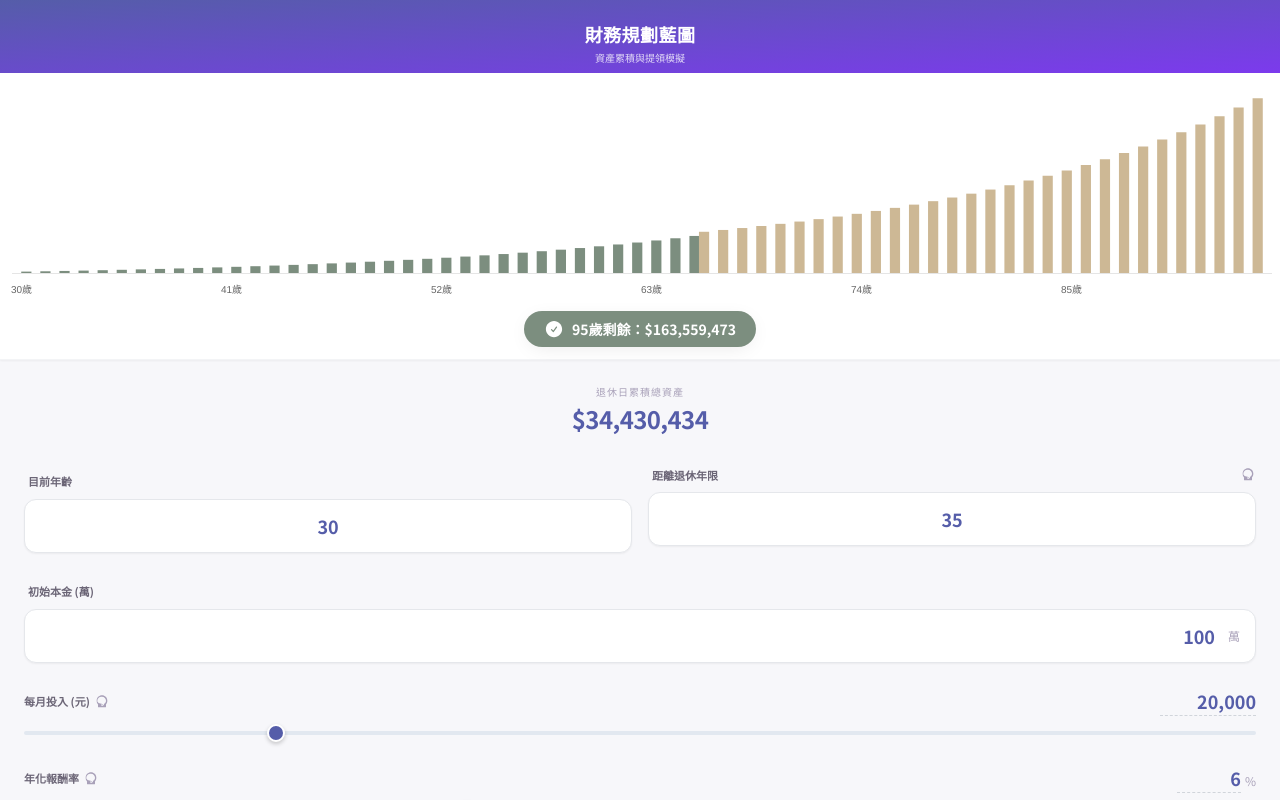
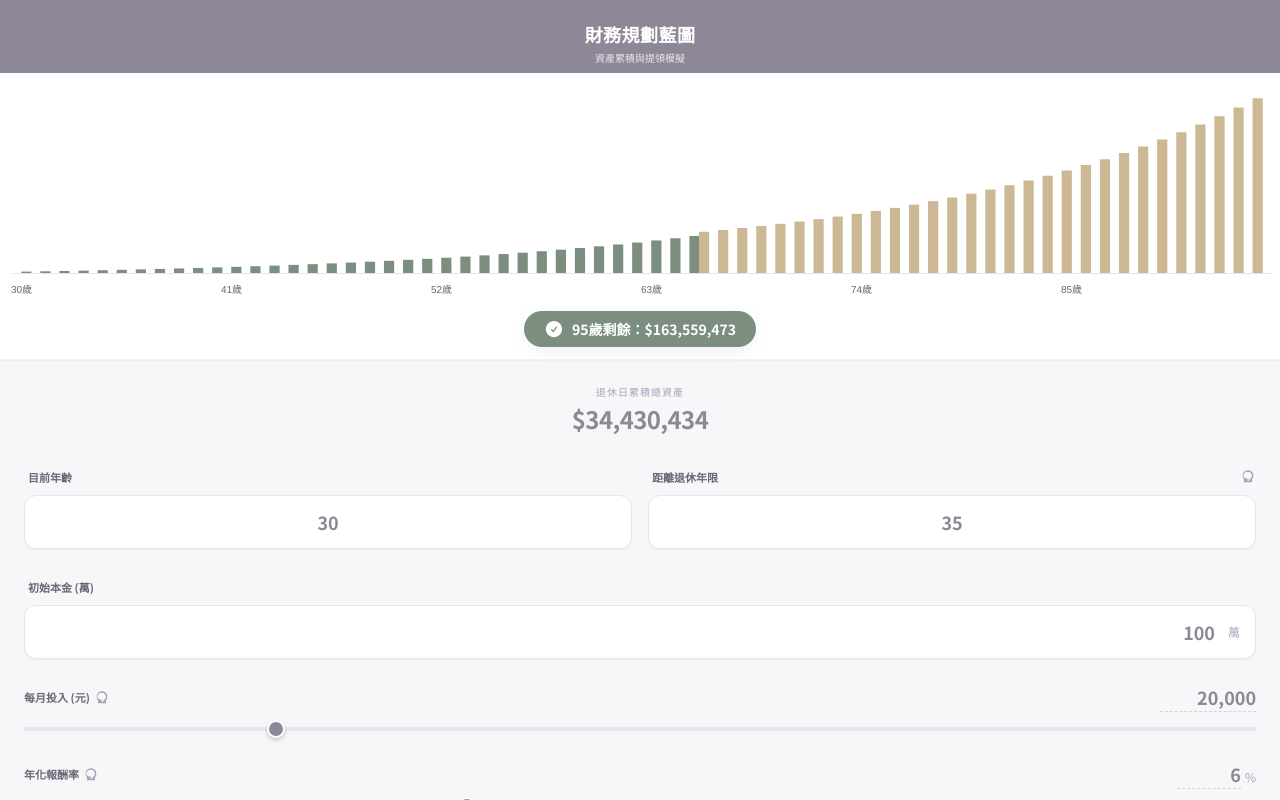
Before and after one commit to po-0512/personal-finance.-, a plain HTML site: page index.html in a window 1280 px wide. Drawn offline with nearby package versions, Linux system fonts and the light colour scheme.

Commit message:
格式沒對齊

```diff
--- a/index.html
+++ b/index.html
@@ -15,15 +15,18 @@
                     colors: {
                         morandi: {
                             bg: '#f7f7fa',
-                            text: '#6B6576',
-                            sub: '#A9A1B9',
-                            ideal: '#555DA9',
-                            real: '#ea580c'
+                            text: '#6B6576',    // 深灰紫 (內文)
+                            sub: '#A9A1B9',     // 淺灰紫 (次要)
+
+                            // [Updated] 理想模式主色 (灰紫)
+                            ideal: '#8E8797',
+                            // [Updated] 通膨模式主色 (柔和紅)
+                            real: '#CE6A6A'
                         },
                         chart: {
-                            acc: '#7C8E7F',
-                            dec: '#CDB895',
-                            inf: '#9B3B3B'
+                            acc: '#7C8E7F', // 綠
+                            dec: '#CDB895', // 金
+                            inf: '#9B3B3B'  // 深紅線
                         },
                         status: {
                             safe: '#7C8E7F',
@@ -74,7 +77,7 @@
 
     <div id="top-pane" class="flex-none h-[45%] bg-white relative z-20 flex flex-col shadow-sm border-b border-gray-100">
 
-        <header id="header-bg" class="pt-5 pb-2 text-center flex-none bg-gradient-to-br from-morandi-ideal to-[#7c3aed] text-white theme-transition">
+        <header id="header-bg" class="pt-5 pb-2 text-center flex-none bg-morandi-ideal text-white theme-transition">
             <h1 class="text-lg font-bold tracking-wide">財務規劃藍圖</h1>
             <p class="text-[10px] opacity-80 mt-0.5">資產累積與提領模擬</p>
         </header>
@@ -103,12 +106,14 @@
             <div class="space-y-6">
 
                 <div class="grid grid-cols-2 gap-4">
-                    <div class="space-y-2">
-                        <label class="text-[11px] font-bold text-morandi-text ml-1">目前年齡</label>
+                    <div class="space-y-2 flex flex-col">
+                        <div class="flex items-center h-5">
+                            <label class="text-[11px] font-bold text-morandi-text ml-1">目前年齡</label>
+                        </div>
                         <input type="text" inputmode="decimal" id="age-current" value="30" class="w-full bg-white border border-gray-200 rounded-xl px-3 py-3 text-center text-lg font-bold theme-text focus:outline-none focus:ring-1 focus:ring-current shadow-sm transition-colors" onblur="handleInputBlur(this)" onfocus="handleInputFocus(this)">
                     </div>
-                    <div class="space-y-2">
-                        <div class="flex items-center justify-between">
+                    <div class="space-y-2 flex flex-col">
+                        <div class="flex items-center justify-between h-5">
                             <label class="text-[11px] font-bold text-morandi-text ml-1">距離退休年限</label>
                             <button onclick="openModal('years')" class="icon-btn text-morandi-sub hover:text-current transition-colors"><svg xmlns="http://www.w3.org/2000/svg" viewBox="0 0 24 24" fill="currentColor" class="w-4 h-4"><path d="M12 2C7.58 2 4 5.58 4 10c0 2.03.69 3.9 1.85 5.4.11.14.15.32.15.5v3.1c0 .55.45 1 1 1h10c.55 0 1-.45 1-1v-3.1c0-.18.04-.36.15-.5C19.31 13.9 20 12.03 20 10c0-4.42-3.58-8-8-8zm1 16h-2v-1h2v1zm0-2h-2v-1h2v1zm-1-12c3.31 0 6 2.69 6 6 0 1.94-1.05 3.65-2.63 4.63-.35.22-.57.6-.57 1.02V17h-2.8v-1.35c0-.42-.22-.8-.57-1.02C6.05 13.65 5 11.94 5 10c0-3.31 2.69-6 6-6z"/></svg></button>
                         </div>
@@ -262,27 +267,27 @@
             const themeElements = document.querySelectorAll('.theme-text');
             const iconBtns = document.querySelectorAll('.icon-btn');
 
-            const idealColor = '#555DA9';
-            const realColor = '#ea580c';
+            const idealColor = '#8E8797'; // [Updated]
+            const realColor = '#CE6A6A'; // [Updated]
 
             if (isInflationMode) {
                 // Real Mode
-                header.classList.remove('from-morandi-ideal', 'to-[#7c3aed]');
-                header.classList.add('from-[#ea580c]', 'to-[#c2410c]');
+                header.classList.remove('bg-morandi-ideal');
+                header.style.backgroundColor = realColor; // 直接強制改色
 
                 document.body.style.setProperty('--current-theme', realColor);
                 themeElements.forEach(el => el.style.color = realColor);
-                iconBtns.forEach(el => el.classList.add('hover:text-[#ea580c]'));
+                iconBtns.forEach(el => el.classList.add('hover:text-[#CE6A6A]'));
                 document.querySelectorAll('input[type=range]').forEach(el => el.style.color = realColor);
 
             } else {
                 // Ideal Mode
-                header.classList.remove('from-[#ea580c]', 'to-[#c2410c]');
-                header.classList.add('from-morandi-ideal', 'to-[#7c3aed]');
+                header.style.backgroundColor = idealColor;
+                header.classList.add('bg-morandi-ideal');
 
                 document.body.style.setProperty('--current-theme', idealColor);
                 themeElements.forEach(el => el.style.color = idealColor);
-                iconBtns.forEach(el => el.classList.remove('hover:text-[#ea580c]'));
+                iconBtns.forEach(el => el.classList.remove('hover:text-[#CE6A6A]'));
                 document.querySelectorAll('input[type=range]').forEach(el => el.style.color = idealColor);
             }
         }
@@ -305,8 +310,7 @@
             let dataReal = [];
 
             let currentAsset = principal;
-            // *修正點*：實質資產在第一年也需要被折現嗎？通常第一年=名目。但隨著時間 i 增加，分母變大。
-            // 這裡我們直接計算「該年度的購買力」。
+            let realScenarioAsset = principal;
 
             // 1. Accumulation
             for (let i = 0; i <= yearsToRetire; i++) {
@@ -314,9 +318,6 @@
                 dataAccumulate.push(currentAsset);
                 dataDecumulate.push(null);
 
-                // *修正點*：累積期也計算購買力折現
-                // 如果通膨率為 0 (未勾選)，則分母為 1，紅線與綠線重疊。
-                // 如果通膨率 > 0，則 i 越大，實質價值越低。
                 let realVal = currentAsset / Math.pow(1 + inflationRate, i);
                 dataReal.push(realVal);
 
@@ -329,57 +330,8 @@
 
             // 2. Decumulation
             let yearsInRetirement = maxAge - ageRetire;
-
-            // 提領期計算：這裡有兩種邏輯
-            // A. 紅線繼續代表「名目資產的購買力折現」 (Consistent Logic)
-            // B. 紅線代表「如果提領金額隨通膨增加，資產會剩多少」 (Scenario Logic)
-            // 為了視覺警示效果 (提早歸零)，我們採用 B 邏輯 (Scenario Logic)。
-            // 但為了讓線條連續，我們需要一個過渡。
-            // 我們採用最直觀的「購買力折現」邏輯 (A)，這樣線條在退休點不會斷裂，且持續下降。
-            // 並且，為了顯示「提早用盡」，我們在計算 Real Asset 時，採用「通膨調整後的提領額」。
-
-            // 重新定義 Real Asset 軌跡：從退休那一年開始，模擬真實世界(支出增加)
-            let realScenarioAsset = currentAsset; // 接續退休那年的名目餘額
-            // 但這個餘額已經是名目了，它的購買力其實已經縮水了。
-            // 所以我們繼續沿用「名目餘額 / 折現因子」的畫法？
-            // 不，使用者想看的是「會不會提早用完」。
-            // 所以紅線應該是「情境模擬線」。
-            // 在累積期：情境線 = 名目線 (假設投入也隨通膨增加? 或是簡單折現?)
-            // 為了符合您「紅線在累積期就低於綠線」的要求，累積期必須是「折現」。
-            // 但到了提領期，如果繼續折現，紅線會趨近於0但不會變負(除非名目變負)。
-            // 要顯示「提早用完」，必須是「資產扣得比較快」。
-
-            // *最終邏輯整合*：
-            // 累積期：紅線 = 名目資產折現 (顯示購買力縮水)。
-            // 提領期：紅線 = 模擬「支出隨通膨增加」的資產餘額 (顯示壽命縮短)。
-            // 為了讓這兩條線在退休點「接起來」，我們在退休點重置 Real Asset 為「當下的名目餘額」(因為那是你存摺裡的錢)。
-            // 等等，這樣會有跳動。
-            // *修正*：整條紅線統一代表「實質購買力 (Purchasing Power)」。
-            // 提領期：名目資產 - 固定提領 = 名目餘額。 紅線 = 名目餘額 / (1+通膨)^n。
-            // 這樣紅線永遠不會比綠線早歸零 (數學上)。
-            // *使用者需求*：要看到「資產提早用盡」。
-            // 因此，紅線必須代表「名目資產 - 膨脹提領」的餘額軌跡。
-            // 那累積期呢？如果要顯示購買力縮水，又要能接上提領期的邏輯...
-            // 妥協方案：累積期畫「折現 (購買力)」，提領期畫「情境 (壽命)」。
-            // 為了視覺連續，我們讓紅線在累積期 = 折現。在退休點，它的數值是「退休時的實質購買力」。
-            // 進入提領期後，我們從這個「實質購買力」開始扣除「實質提領額 (即目前的 5 萬)」。
-            // 這樣邏輯就通了！全程使用「實質 (Real)」計價。
-
-            // 重算一次 Real Line (全期實質法)
-            // 累積期：每月投入 2 萬 (這是名目值)。實質投入 = 2萬 / (1+r)^t
-            // 這樣太複雜。
-
-            // *採用您最直觀的視覺需求*：
-            // 累積期：紅線 = 名目 / 折現 (顯示錢變薄)。
-            // 提領期：紅線 = 模擬「名目餘額 - 膨脹提領」的結果。
-            // 這樣在退休點會有一個斷層 (名目 vs 折現)。
-            // 解決斷層：提領期的紅線起始點，設為累積期紅線的終點。
-            // 然後從這個點開始扣除「實質提領額 (5萬)」。
-            // 這樣線條就是連續的，且邏輯一致 (全實質)。
-
-            // 重新執行 Loop 2 (Decumulation)
-            let realAssetCursor = dataReal[dataReal.length - 1]; // 接續累積期的最後一點
-            let realMonthlyWithdraw = monthlyWithdrawRaw * 12; // 實質提領額固定為 5 萬 (購買力不變)
+            let realAssetCursor = dataReal[dataReal.length - 1];
+            let realMonthlyWithdraw = monthlyWithdrawRaw * 12;
 
             let nominalWithdrawal = monthlyWithdrawRaw * 12;
             let depletedAgeNominal = null;
@@ -388,11 +340,8 @@
             for (let i = 1; i <= yearsInRetirement; i++) {
                 labels.push((ageRetire + i));
 
-                // Nominal (Green/Gold)
                 currentAsset = currentAsset * (1 + roi) - nominalWithdrawal;
 
-                // Real (Red) - 全實質運算
-                // 資產成長率也要調整為實質報酬率: (1+roi)/(1+inf) - 1
                 let realRate = (1 + roi) / (1 + inflationRate) - 1;
                 realAssetCursor = realAssetCursor * (1 + realRate) - realMonthlyWithdraw;
 
@@ -498,7 +447,7 @@
         const modalData = {
             'years': { title: '距離退休年限', content: `<p>這是一個重要的分水嶺，決定了上方圖表的顏色分佈：</p><ul class="list-disc pl-5 mt-2 space-y-2"><li class="text-[#7C8E7F]"><strong>綠色長條 (累積期)：</strong>代表退休前。靠工作收入與複利讓資產成長。</li><li class="text-[#CDB895]"><strong>金色長條 (提領期)：</strong>代表退休後。停止工作收入，開始消耗資產。</li></ul>` },
             'monthly': { title: '每月投入 (元)', content: `<p>指您每月扣除生活必要開銷與房貸後，能穩定撥出用於投資的閒置資金。</p><div class="bg-gray-50 p-3 rounded-lg border border-gray-200 mt-3"><p class="font-bold text-[#6B6576] text-xs mb-1">💡 專家建議：</p><p class="text-xs text-gray-500">在設定此金額前，請確認您已預留 3-6 個月的緊急預備金，且這筆資金是未來 10 年內不需要動用的長錢。</p></div>` },
-            'roi': { title: '年化報酬率 (%)', content: `<p>指投資組合長期的幾何平均年成長率。</p><p class="font-bold text-[#6B6576] mt-4 mb-2">📊 歷史數據參考：</p><ul class="space-y-2 text-sm"><li class="flex items-center gap-2"><span class="w-2 h-2 rounded-full bg-[#7C8E7F]"></span><span><strong>保守型 (債券)：</strong>約 3% ~ 4%</span></li><li class="flex items-center gap-2"><span class="w-2 h-2 rounded-full bg-[#555DA9]"></span><span><strong>穩健型 (股債)：</strong>約 5% ~ 6%</span></li><li class="flex items-center gap-2"><span class="w-2 h-2 rounded-full bg-[#CDB895]"></span><span><strong>積極型 (股票)：</strong>約 7% ~ 9%</span></li></ul>` },
+            'roi': { title: '年化報酬率 (%)', content: `<p>指投資組合長期的幾何平均年成長率。這不是單一年度的報酬，而是拉長 10 年以上的平均表現。</p><p class="font-bold text-[#6B6576] mt-4 mb-2">📊 歷史數據參考：</p><ul class="space-y-2 text-sm"><li class="flex items-center gap-2"><span class="w-2 h-2 rounded-full bg-[#7C8E7F]"></span><span><strong>保守型 (債券)：</strong>約 3% ~ 4%</span></li><li class="flex items-center gap-2"><span class="w-2 h-2 rounded-full bg-[#555DA9]"></span><span><strong>穩健型 (股債)：</strong>約 5% ~ 6%</span></li><li class="flex items-center gap-2"><span class="w-2 h-2 rounded-full bg-[#CDB895]"></span><span><strong>積極型 (股票)：</strong>約 7% ~ 9%</span></li></ul>` },
             'withdraw': { title: '退休後每月提領', content: `<p>您預計在退休後，每個月需要從資產中提領多少錢來支付生活開銷。</p><p class="mt-2 text-xs text-gray-500">建議參考目前的月薪或生活費，並考量未來是否會有房貸繳清或醫療增加等變數。</p>` },
             'inflation': { title: '為什麼要考慮通膨？', content: `<p>物價會隨時間上漲，導致貨幣的「實質購買力」下降。</p><p class="font-bold text-[#6B6576] mt-3">勾選此項後：</p><ul class="list-disc pl-5 space-y-2 mt-2 text-sm"><li class="text-[#9B3B3B]"><strong>紅色折線出現：</strong>代表考慮通膨後的真實資產壽命。</li><li><strong>提領門檻變高：</strong>系統會自動計算退休時的物價水準，大幅提高您所需的每月生活費，這通常會導致資產比預期更早耗盡。</li></ul>` }
         };
```
